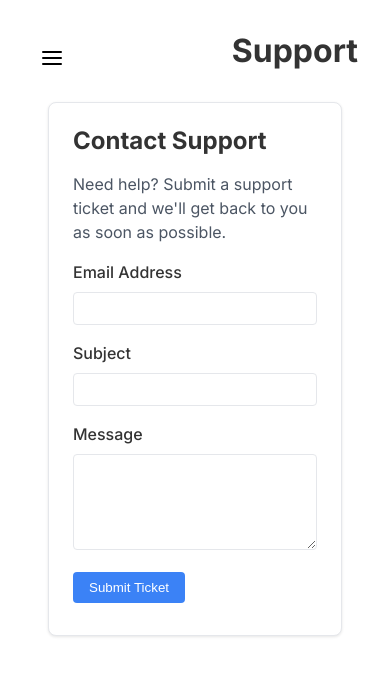
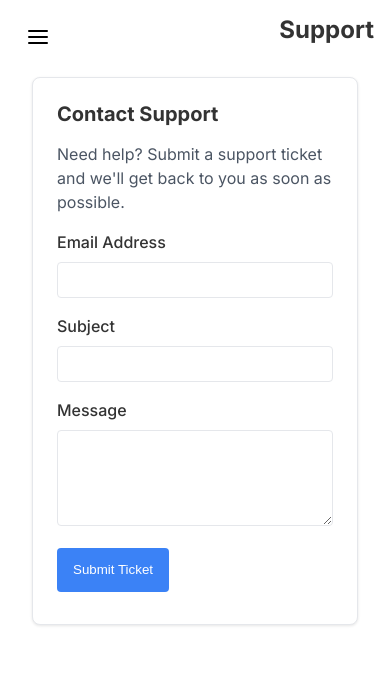
Before and after one commit to Crustable/ProSup, a Flask app: page /support in a window 390 px wide. Shown: the top 683 px of the page. Run offline with Flask 3, Linux system fonts and the light colour scheme.

Commit message:
Assistant checkpoint: Improved mobile responsiveness for the documentation portal
Assistant generated file changes:
- templates/base.html: Improve mobile viewport settings, Improve mobile menu toggle behavior, Add manifest link and apple touch icon settings
- static/styles.css: Enhance mobile responsiveness
- css/styles.css: Add mobile-specific styles
- static/manifest.json: Add web app manifest for mobile

---

User prompt:

the webview works well, but the mobile version when hosted on github does not display correctly. This display like a web page on mobile.

Replit-Commit-Author: Assistant
Replit-Commit-Session-Id: f634663b-cd35-4bbc-8333-38005ec2f1ef

```diff
--- a/static/styles.css
+++ b/static/styles.css
@@ -101,6 +101,12 @@ a:hover {
     display: none;
     width: 100%;
     z-index: 100;
+    position: fixed;
+    top: 0;
+    left: 0;
+    height: 100%;
+    overflow-y: auto;
+    -webkit-overflow-scrolling: touch;
   }
 
   .sidebar.open {
@@ -109,10 +115,46 @@ a:hover {
 
   .main-content {
     margin-left: 0;
+    padding: 1rem;
+    width: 100%;
   }
 
   .mobile-menu-toggle {
     display: block;
+  }
+
+  h1 {
+    font-size: 1.5rem;
+  }
+
+  h2 {
+    font-size: 1.25rem;
+  }
+
+  .card {
+    padding: 1rem;
+  }
+
+  .nav-link {
+    padding: 0.75rem 0.5rem;
+    font-size: 1rem;
+  }
+
+  /* Improve tap targets for mobile */
+  button,
+  .button,
+  .nav-link,
+  input[type="submit"] {
+    min-height: 44px;
+    min-width: 44px;
+  }
+
+  /* Fix form elements on mobile */
+  .form-input,
+  .form-textarea,
+  .form-select {
+    font-size: 16px; /* Prevents iOS zoom on input */
+    padding: 0.75rem;
   }
 }
 
--- a/templates/base.html
+++ b/templates/base.html
@@ -3,10 +3,15 @@
 <html lang="en">
 <head>
     <meta charset="UTF-8">
-    <meta name="viewport" content="width=device-width, initial-scale=1.0, maximum-scale=1">
+    <meta name="viewport" content="width=device-width, initial-scale=1.0, maximum-scale=5, minimum-scale=1, user-scalable=yes">
+    <meta name="theme-color" content="#0066cc">
+    <meta name="apple-mobile-web-app-capable" content="yes">
+    <meta name="apple-mobile-web-app-status-bar-style" content="default">
     <title>{% block title %}Documentation Portal{% endblock %}</title>
     <link rel="stylesheet" href="{{ url_for('static', filename='styles.css') }}">
     <link href="https://fonts.googleapis.com/css2?family=Inter:wght@400;500;600;700&display=swap" rel="stylesheet">
+    <link rel="manifest" href="{{ url_for('static', filename='manifest.json') }}">
+    <link rel="apple-touch-icon" href="{{ url_for('static', filename='icon-192.png') }}">
     <script src="https://unpkg.com/feather-icons"></script>
     {% block head %}{% endblock %}
 </head>
@@ -82,22 +87,46 @@
         document.addEventListener('DOMContentLoaded', function() {
             feather.replace();
 
-            // Mobile menu toggle
+            // Mobile menu toggle with improved touch handling
             const sidebar = document.getElementById('sidebar');
             const openSidebar = document.getElementById('open-sidebar');
             const closeSidebar = document.getElementById('close-sidebar');
+            const body = document.body;
+
+            function openMobileMenu() {
+                sidebar.classList.add('open');
+                body.style.overflow = 'hidden'; // Prevent scrolling when menu is open
+            }
+
+            function closeMobileMenu() {
+                sidebar.classList.remove('open');
+                body.style.overflow = ''; // Restore scrolling
+            }
 
             if (openSidebar) {
-                openSidebar.addEventListener('click', function() {
-                    sidebar.classList.add('open');
+                openSidebar.addEventListener('click', openMobileMenu);
+                openSidebar.addEventListener('touchend', function(e) {
+                    e.preventDefault();
+                    openMobileMenu();
                 });
             }
 
             if (closeSidebar) {
-                closeSidebar.addEventListener('click', function() {
-                    sidebar.classList.remove('open');
+                closeSidebar.addEventListener('click', closeMobileMenu);
+                closeSidebar.addEventListener('touchend', function(e) {
+                    e.preventDefault();
+                    closeMobileMenu();
                 });
             }
+
+            // Close sidebar when clicking outside on mobile
+            document.addEventListener('click', function(e) {
+                if (sidebar.classList.contains('open') &&
+                    !sidebar.contains(e.target) &&
+                    e.target !== openSidebar) {
+                    closeMobileMenu();
+                }
+            });
 
             // Dark mode toggle
             const themeToggle = document.getElementById('theme-toggle');
```
Also changed, not shown: css/styles.css (+73 -0 lines), static/manifest.json (added).
